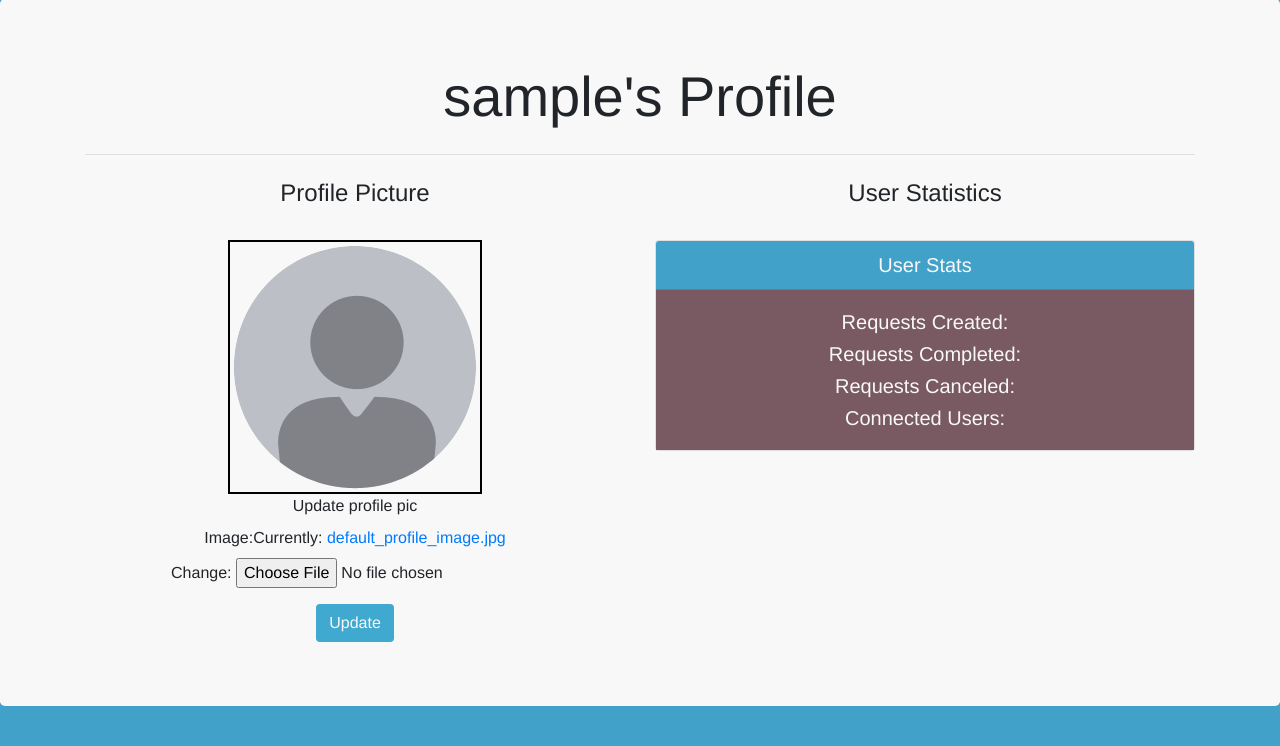
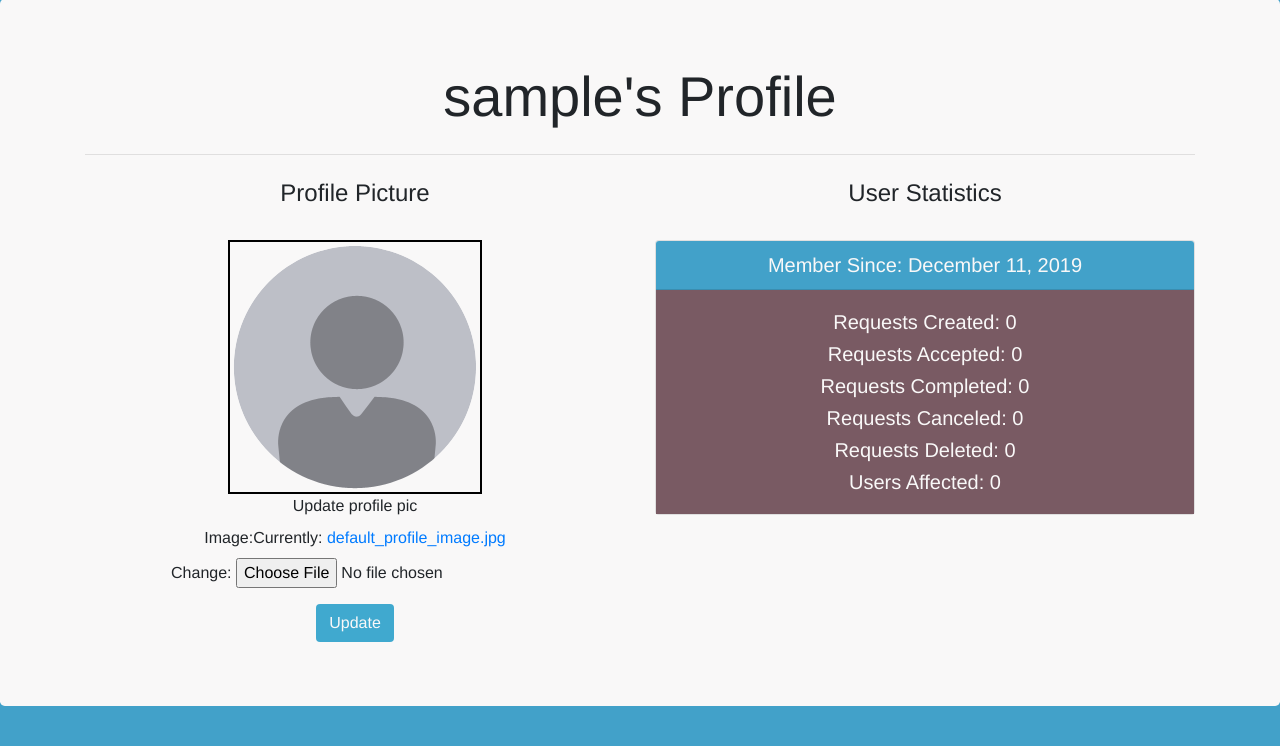
Before and after one commit to lucidityflows/help-without-judgment, a Django app: page /profile in a window 1280 px wide. Shown: the part 137-883 px from the top of the page. Run offline with Django 3.2, Linux system fonts and the light colour scheme; the visitor is signed in with stand-in values (Sample User, id 1); some libraries are stand-ins or nearby versions.

Commit message:
User stats are working as intended Buttons are updating the user stats

```diff
--- a/user/models.py
+++ b/user/models.py
@@ -105,6 +105,15 @@ class Profile(models.Model):
 
     user = models.OneToOneField(User, on_delete=models.CASCADE)
     image = models.ImageField(default="default_profile_image.jpg", upload_to="profile_pics")
+    created_count = models.IntegerField(default=0)
+    accepted_count = models.IntegerField(default=0)
+    deleted_count = models.IntegerField(default=0)
+    completed_count = models.IntegerField(default=0)
+    canceled_count = models.IntegerField(default=0)
+    other_user_count = models.IntegerField(default=0)
+    reported_count = models.IntegerField(default=0)
+    user_anniversary = models.DateField(auto_now_add=True)
+    is_moderator = models.BooleanField(default=False)
 
     def __str__(self):
         return f'{self.user.username} Profile'
--- a/user/templates/user/profile.html
+++ b/user/templates/user/profile.html
@@ -24,14 +24,16 @@
         </div>
 
         <div class="col-sm-6 col-md-r" style="text-align:center;">
-            <h4>User Statistics</h4><br>
+            <h4>User Statistics </h4><br>
             <div class="card">
-                <h5 class="card-header" style="background: #42A1C9; color: #F9F8F8;">User Stats</h5>
+                <h5 class="card-header" style="background: #42A1C9; color: #F9F8F8;">Member Since: {{ user.profile.user_anniversary|date:"F d, Y" }}</h5>
                 <div class="card-body" style="background: #795A63; color: #F9F8F8;">
-                    <h5 class="card-text">Requests Created:</h5>
-                    <h5 class="card-text">Requests Completed:</h5>
-                    <h5 class="card-text">Requests Canceled:</h5>
-                    <h5 class="card-text">Connected Users:</h5>
+                    <h5 class="card-text">Requests Created: {{ user.profile.created_count }}</h5>
+                    <h5 class="card-text">Requests Accepted: {{ user.profile.accepted_count }}</h5>
+                    <h5 class="card-text">Requests Completed: {{ user.profile.completed_count }}</h5>
+                    <h5 class="card-text">Requests Canceled: {{ user.profile.canceled_count }}</h5>
+                    <h5 class="card-text">Requests Deleted: {{ user.profile.deleted_count }}</h5>
+                    <h5 class="card-text">Users Affected: {{ user.profile.other_user_count }}</h5>
                 </div>
             </div>
         </div>
--- a/user/views.py
+++ b/user/views.py
@@ -39,13 +39,19 @@ def index(request):
             current_request.status = "Incomplete"
             current_request.appointment_suggested = False
             current_request.save()
+            user.profile.canceled_count += 1
+            user.profile.save()
 
         if 'delete' in request.POST:
             current_request.delete()
+            user.profile.deleted_count += 1
+            user.profile.save()
 
         if 'report' in request.POST:
             current_request.reported = True
             current_request.save()
+            user.profile.reported_count += 1
+            user.profile.save()
 
         if 'message' in request.POST:
 
@@ -96,6 +102,8 @@ def index(request):
             current_request.appointment_confirmed = True
             current_request.status = "Confirmed"
             current_request.save()
+            user.profile.accepted_count += 1
+            user.profile.save()
 
         if 'reject' in request.POST:
 
@@ -118,6 +126,8 @@ def index(request):
             current_request.status = "Complete"
             current_request.date_completed = datetime.now()
             current_request.save()
+            user.profile.completed_count += 1
+            user.profile.save()
 
         return HttpResponseRedirect('/')
 
@@ -209,6 +219,8 @@ def create_request(request):
             current_request = form.save(commit=False)
             current_request.requester = user
             current_request.save()
+            user.profile.created_count += 1
+            user.profile.save()
 
             return HttpResponseRedirect('/')
 
```
